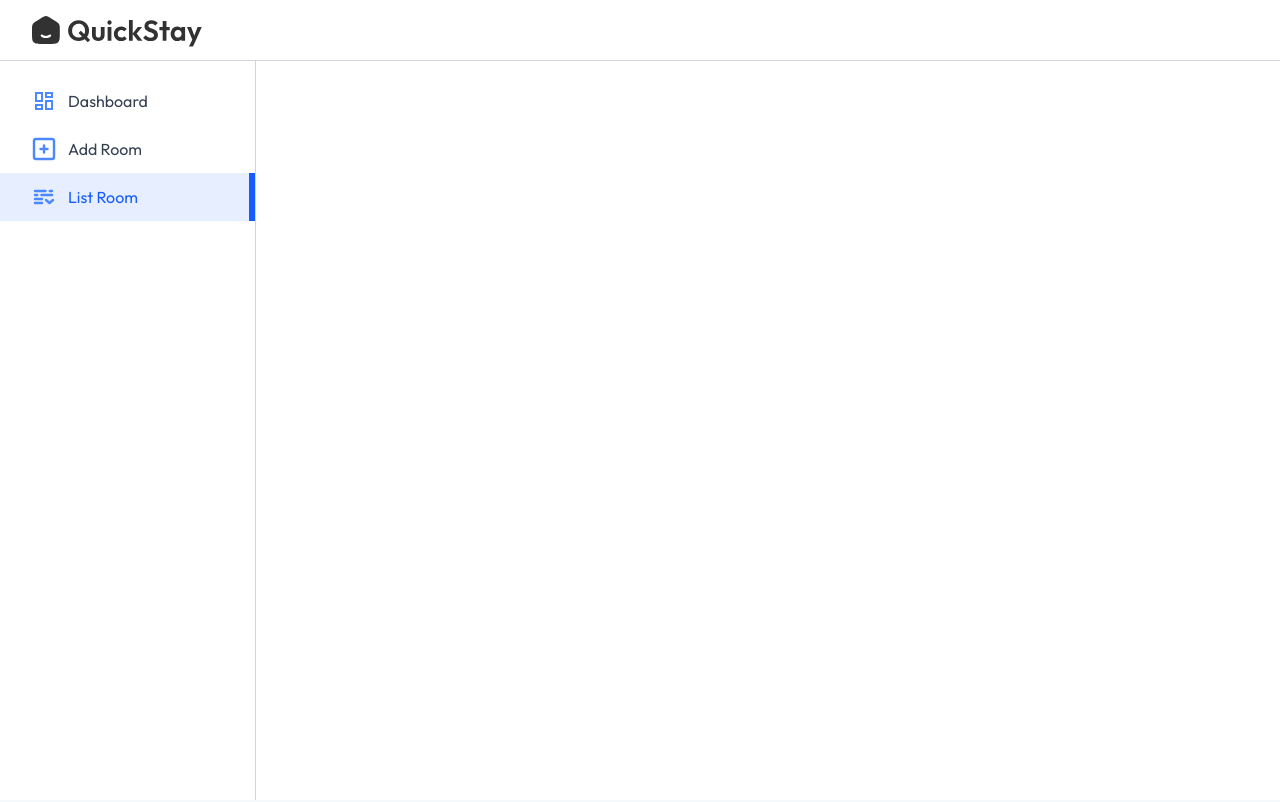
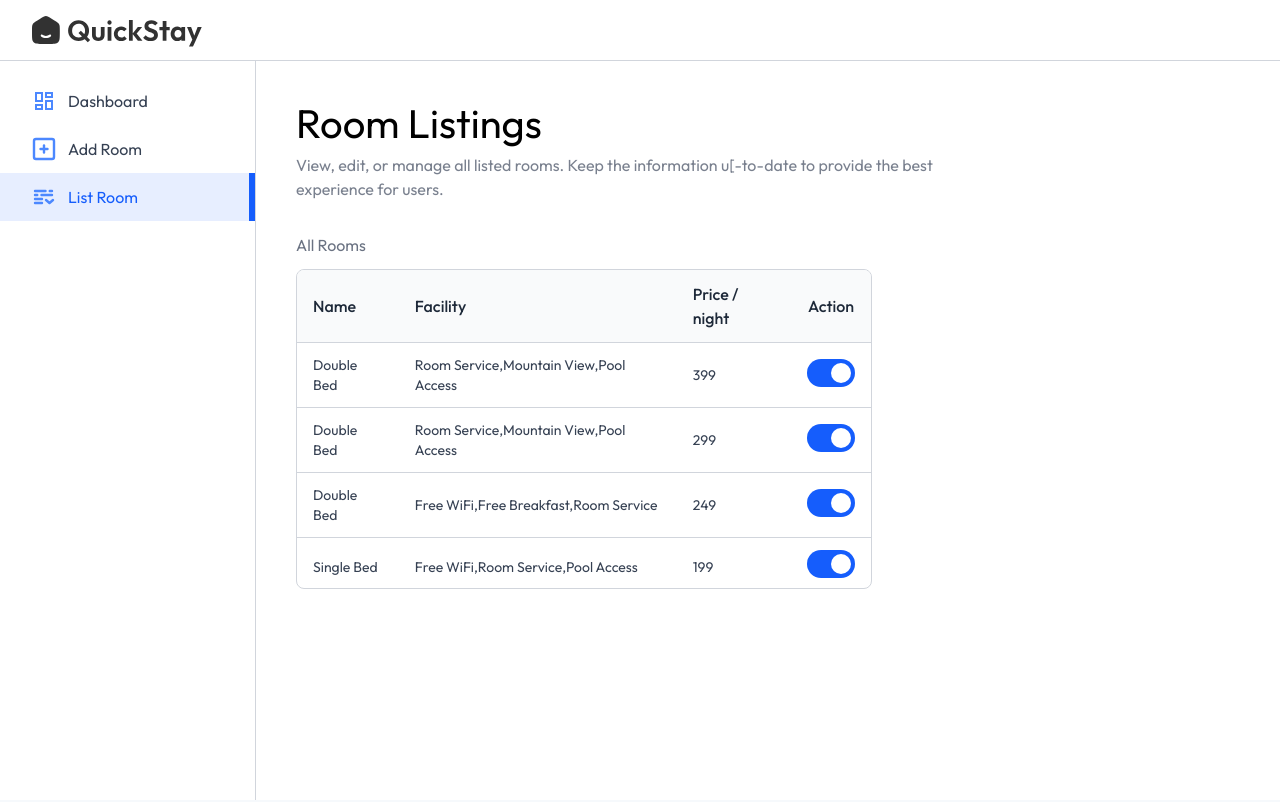
Before and after one commit to nishita-codes/REACT-Hotel-Booking, a React (Vite) app: page /owner/list-room in a window 1280 px wide. Shown: the top 802 px of the page. Built offline with nearby package versions, Linux system fonts and the light colour scheme; a web font is replaced by a local one.

Commit message:
added files

```diff
--- a/src/pages/HotelOwner/AddRoom.jsx
+++ b/src/pages/HotelOwner/AddRoom.jsx
@@ -50,9 +50,19 @@
 
          <div>
            <p className='mt-4 text-gray-800'>Price <span className='text-sm'>/night</span></p>
-           <input type="number" placeholder='0' className='border border-gray-300 mt-1 rounded p-2 w-24' />
+           <input type="number" placeholder='0' className='border border-gray-300 mt-1 rounded p-2 w-24' value={inputs.pricePerNight} onChange={e=>setInputs({...inputs,pricePerNight: e.target.value})}/>
          </div>
       </div>
+      <p className='text-gray-800 mt-4'>Amenities</p>
+      <div className='flex flex-col flex-wrap mt-1 text-gray-400 max-w-sm'>
+          {Object.keys(inputs.amenities).map((amenity,index)=>(
+             <div key={index}>
+              <input type="checkbox" id={`amenities${index+1}`} checked={inputs.amenities[amenity]} onChange={(e)=>setInputs({...inputs,amenities: {...inputs.amenities,[amenity]: !inputs.amenities[amenity]}})}/>
+              <label htmlFor={`amenities${index+1}`}>{amenity}</label>
+             </div>
+          ))}
+      </div>
+      <button className='bg-primary text-white px-8 py-2 rounded mt-8 cursor-pointer' >Add Room</button>
       </form>
     </div>
   )
--- a/src/pages/HotelOwner/ListRoom.jsx
+++ b/src/pages/HotelOwner/ListRoom.jsx
@@ -1,9 +1,51 @@
-import React from 'react'
+import React, { useState } from 'react'
+import { roomsDummyData } from '../../assets/assets'
+import Title from '../../Components/Title'
 
 const ListRoom = () => {
+
+  const [rooms, setRooms] = useState(roomsDummyData)
   return (
     <div>
+      <Title align='left' font='outfit' title='Room Listings' subTitle='View, edit, or manage all listed rooms. Keep the information u[-to-date to provide the best experience for users.' />
+      <p className='text-gray-500 mt-8'>All Rooms</p>
 
+      <div className='w-full max-w-xl text-left border border-gray-300 rounded-lg max-h-80 overflow-y-scroll mt-3'>
+        <table className='w-full'>
+          <thead className='bg-gray-50'>
+            <tr>
+              <th className='py-3 px-4 text-gray-800 font-medium'>Name</th>
+              <th className='py-3 px-4 text-gray-800 font-medium max-sm:hidden'>Facility</th>
+              <th className='py-3 px-4 text-gray-800 font-medium '>Price / night</th>
+              <th className='py-3 px-4 text-gray-800 font-medium text-center'>Action</th>
+            </tr>
+          </thead>
+          <tbody className='text-sm'>
+              {
+                rooms.map((item,index)=>(
+                  <tr key={index}>
+                     <td className='py-3 px-4 text-gray-700 border-t border-gray-300'>
+                      {item.roomType}
+                     </td>
+                     <td className='py-3 px-4 text-gray-700 border-t border-gray-300 max-sm:hidden'>
+                      {item.amenities.join(',')}
+                     </td>
+                     <td className='py-3 px-4 text-gray-700 border-t border-gray-300'>
+                      {item.pricePerNight}
+                     </td>
+                     <td className='py-3 px-4 border-t border-gray-300 text-red-500 text-center'>
+                       <label className='relative inline-flex items-center cursor-pointer text-gray-900 gap-3'>
+                        <input type="checkbox" className='sr-only peer' checked={item.isAvailable} />
+                        <div className='w-12 h-7 bg-slate-300 rounded-full peer peer-checked:bg-blue-600 transition-colors duration-200'></div>
+                        <span className='dot absolute left-1 top-1 w-5 h-5 bg-white rounded-full transition-transform duratiom-200 ease-in-out peer-checked:translate-x-5'></span>
+                       </label>
+                     </td>
+                  </tr>
+                ))
+              }
+          </tbody>
+        </table>
+      </div>
     </div>
   )
 }
```
